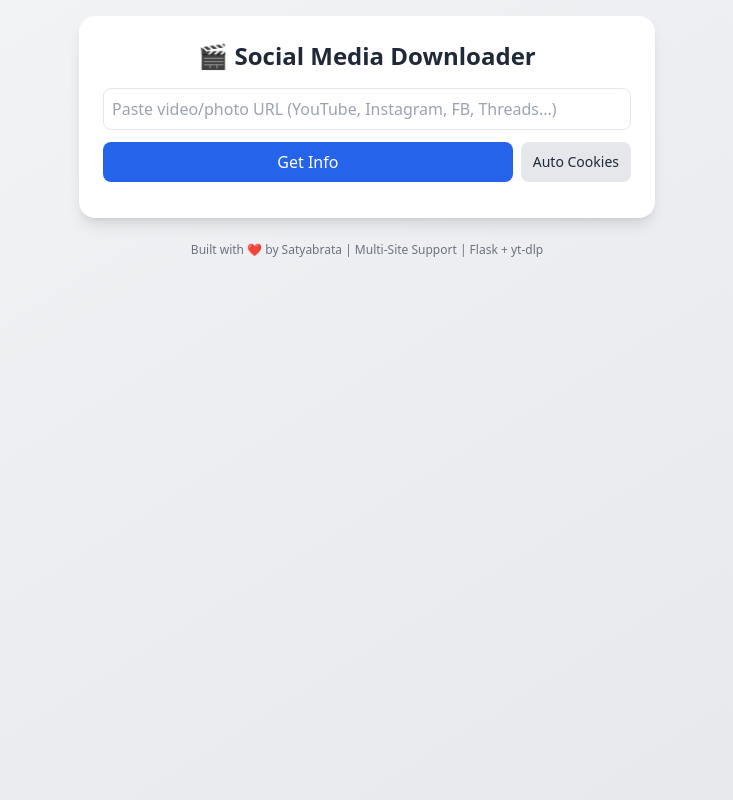
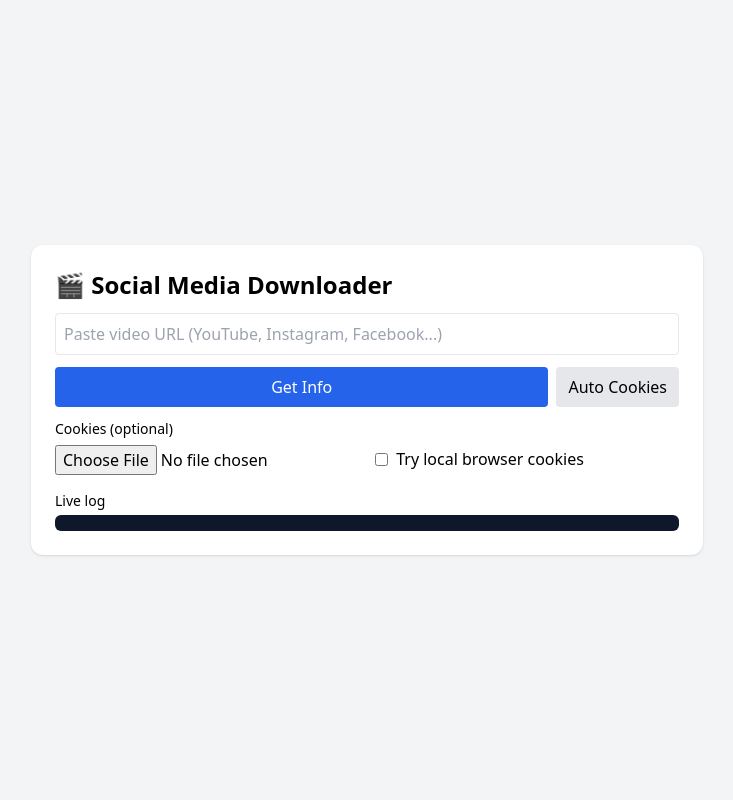
Before and after one commit to satyabrata0000006/social-downloader, a Flask app: page / in a window 1280 px wide. Shown: the whole page, without its empty margins (273-1006 px from the left). Run offline with Flask 2, Linux system fonts and the light colour scheme; some libraries are stand-ins or nearby versions.

Commit message:
Add files via upload

```diff
--- a/templates/index.html
+++ b/templates/index.html
@@ -1,92 +1,74 @@
 <!DOCTYPE html>
 <html lang="en">
 <head>
-  <meta charset="UTF-8" />
-  <meta name="viewport" content="width=device-width, initial-scale=1.0" />
-  <title>🎬 Social Media Downloader</title>
+  <meta charset="utf-8" />
+  <meta name="viewport" content="width=device-width, initial-scale=1" />
+  <title>Social Media Downloader</title>
   <script src="https://cdn.tailwindcss.com"></script>
   <style>
-    /* ছোট ঘূর্ণায়মান লোডার */
-    .spinner {
-      border: 3px solid #f3f3f3;
-      border-top: 3px solid #2563eb;
-      border-radius: 50%;
-      width: 16px;
-      height: 16px;
-      animation: spin 0.8s linear infinite;
-      display: inline-block;
-      vertical-align: middle;
-      margin-right: 6px;
-    }
-    @keyframes spin {
-      0% { transform: rotate(0deg); }
-      100% { transform: rotate(360deg); }
-    }
+    .spinner { border:3px solid #f3f3f3; border-top:3px solid #2563eb; border-radius:50%; width:16px; height:16px; animation:spin .8s linear infinite; display:inline-block; vertical-align:middle; margin-right:6px;}
+    @keyframes spin {0%{transform:rotate(0)}100%{transform:rotate(360deg)}}
+    .log { max-height: 180px; overflow:auto; background:#0f172a; color:#e6eef8; padding:8px; border-radius:6px; font-family: monospace; font-size:12px;}
+    .hint-banner { background: linear-gradient(90deg,#fff7ed,#ffedd5); border-left:4px solid #f59e0b; padding:10px; border-radius:8px; color:#92400e; margin-bottom:10px;}
   </style>
 </head>
+<body class="bg-gray-100 min-h-screen flex items-center justify-center p-6">
+  <div class="w-full max-w-2xl bg-white rounded-xl shadow p-6">
+    <h1 class="text-2xl font-semibold mb-3">🎬 Social Media Downloader</h1>
 
-<body class="bg-gradient-to-br from-gray-100 to-gray-200 dark:from-gray-900 dark:to-gray-800
-             text-gray-800 dark:text-gray-100 min-h-screen flex flex-col items-center p-4">
-
-  <div class="w-full max-w-xl bg-white dark:bg-gray-900 shadow-lg rounded-2xl p-6">
-    <h1 class="text-2xl font-bold text-center mb-4">🎬 Social Media Downloader</h1>
-
-    <input id="urlInput"
-           class="w-full border rounded-lg p-2 mb-3
-                  text-gray-800 dark:text-gray-100
-                  bg-white dark:bg-gray-800
-                  placeholder-gray-400"
-           placeholder="Paste video/photo URL (YouTube, Instagram, FB, Threads...)" />
+    <input id="urlInput" class="w-full border rounded p-2 mb-3" placeholder="Paste video URL (YouTube, Instagram, Facebook...)" />
 
     <div class="flex gap-2 mb-3">
-      <button id="getInfoBtn"
-              class="flex-1 bg-blue-600 hover:bg-blue-700 text-white px-4 py-2 rounded-lg transition flex justify-center items-center gap-2">
-        Get Info
-      </button>
-      <button id="autoCookieBtn"
-              class="bg-gray-200 dark:bg-gray-700 hover:bg-gray-600 dark:hover:bg-gray-600 text-sm px-3 py-2 rounded-lg transition">
-        Auto Cookies
-      </button>
+      <button id="getInfoBtn" class="flex-1 bg-blue-600 text-white py-2 rounded">Get Info</button>
+      <button id="autoCookieBtn" class="px-3 bg-gray-200 rounded">Auto Cookies</button>
     </div>
 
-    <div id="infoSection" class="hidden">
-      <img id="thumb" class="w-full rounded-lg mb-3 shadow-sm" />
-      <h2 id="videoTitle" class="text-lg font-semibold mb-2"></h2>
+    <div class="mb-3">
+      <label class="block text-sm font-medium">Cookies (optional)</label>
+      <input id="cookiesFile" type="file" accept=".txt" class="mt-1" />
+      <label class="inline-flex items-center ml-1 mt-2">
+        <input id="useBrowserCookies" type="checkbox" class="mr-2" /> Try local browser cookies
+      </label>
+    </div>
 
-      <label class="block text-sm mb-1 font-medium">Select Format:</label>
-      <select id="formatSelect"
-              class="w-full border p-2 rounded-lg mb-4
-                     bg-white text-gray-800
-                     dark:bg-gray-800 dark:text-gray-100
-                     focus:outline-none focus:ring-2 focus:ring-blue-500">
+    <div id="hintArea" class="hidden hint-banner">
+      <div id="hintText">Background task running — merging audio & video. This may take time. Please wait.</div>
+    </div>
+
+    <div id="infoSection" class="hidden border rounded p-3 bg-gray-50 mb-3">
+      <img id="thumb" class="w-full rounded mb-2 object-contain max-h-48" />
+      <h2 id="videoTitle" class="font-semibold text-lg"></h2>
+      <div id="metaRow" class="text-sm text-gray-600 mb-3"></div>
+
+      <label class="block text-sm font-medium">Video formats (containers)</label>
+      <select id="formatSelect" class="w-full border rounded p-2 mb-3"></select>
+
+      <label class="block text-sm font-medium">Audio outputs (optional)</label>
+      <select id="audioSelect" class="w-full border rounded p-2 mb-3">
+        <option value="">(No audio-only conversion)</option>
+        <option value="audio:mp3">MP3</option>
+        <option value="audio:m4a">M4A</option>
+        <option value="audio:flac">FLAC</option>
+        <option value="audio:opus">Opus</option>
       </select>
 
-      <button id="downloadBtn"
-              class="w-full bg-green-600 hover:bg-green-700 text-white py-2 rounded-lg transition flex justify-center items-center gap-2">
-        Download
-      </button>
-
-      <button id="clearBtn"
-              class="w-full bg-gray-300 hover:bg-gray-400 dark:bg-gray-700 dark:hover:bg-gray-600
-                     text-gray-900 dark:text-gray-100 py-2 rounded-lg mt-2 transition">
-        Clear
-      </button>
-    </div>
-
-    <div id="progressBar"
-         class="w-full bg-gray-300 dark:bg-gray-700 rounded-full h-4 mt-4 hidden overflow-hidden">
-      <div id="progressInner"
-           class="bg-blue-600 h-4 rounded-full transition-all duration-300"
-           style="width: 0%">
+      <div class="flex gap-2">
+        <button id="downloadBtn" class="flex-1 bg-green-600 text-white py-2 rounded">Download</button>
+        <button id="clearBtn" class="bg-gray-300 px-3 rounded">Clear</button>
       </div>
     </div>
 
-    <div id="statusText" class="text-center mt-2 text-sm"></div>
+    <div id="progressBar" class="hidden mt-3 bg-gray-200 rounded-full h-4 overflow-hidden">
+      <div id="progressInner" class="h-4 bg-blue-600 w-0"></div>
+    </div>
+
+    <div id="statusText" class="mt-2 text-sm text-gray-600"></div>
+
+    <div class="mt-4">
+      <label class="block mb-1 text-sm font-medium">Live log</label>
+      <div id="liveLog" class="log"></div>
+    </div>
   </div>
-
-  <footer class="text-xs text-gray-500 dark:text-gray-400 mt-6">
-    Built with ❤️ by Satyabrata | Multi-Site Support | Flask + yt-dlp
-  </footer>
 
   <script src="/static/script.js"></script>
 </body>
```
